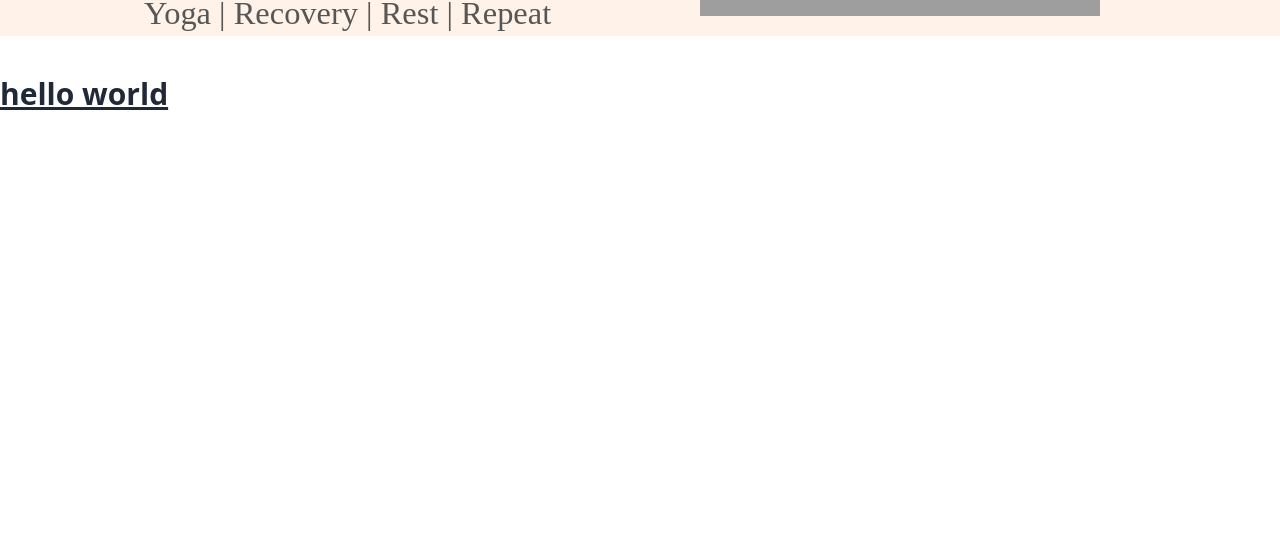
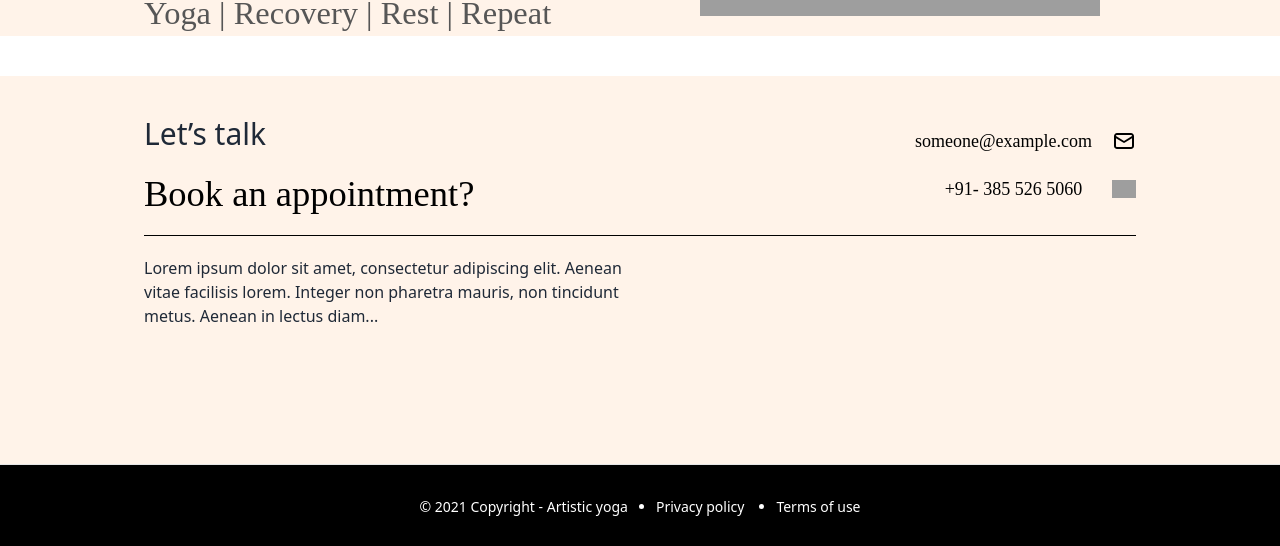
Before and after one commit to shoebbint/new-task, a React (Vite) app: page / in a window 1280 px wide. Shown: the part 929-1475 px from the top of the page. Before the commit the page ends 1043 px from the top, so only its background shows below. Built offline with nearby package versions, Linux system fonts and the light colour scheme; grey boxes are pictures that could not be loaded.

Commit message:
Footer-added

```diff
--- a/src/App.jsx
+++ b/src/App.jsx
@@ -1,7 +1,8 @@
 
 import './App.css'
-import FirstSection from './Components/FirstSection/FirstSection'
-import SecondSection from './Components/SecondSection/SecondSection'
+import FirstSection from './Components/Home/FirstSection/FirstSection'
+import SecondSection from './Components/Home/SecondSection/SecondSection'
+import Footer from './Components/Shared/Footer/Footer'
 import Header from './Components/Shared/Header/Header'
 
 function App() {
@@ -12,7 +13,7 @@ function App() {
   <Header></Header>
   <FirstSection className=''></FirstSection>
   <SecondSection></SecondSection>
-  <h1 className='text-3xl font-bold underline'>hello world</h1>
+  <Footer></Footer>
 </div>
   )
 }
--- /dev/null
+++ b/src/Components/Home/LastSection/LastSection.jsx
@@ -0,0 +1,11 @@
+import "./LastSection.css"
+
+const LastSection = () => {
+    return (
+        <div>
+
+        </div>
+    );
+};
+
+export default LastSection;
--- /dev/null
+++ b/src/Components/Shared/Footer/Footer.css
@@ -0,0 +1,11 @@
+.foot p{
+    color: #000;
+font-variant-numeric: lining-nums tabular-nums;
+
+/* Large p */
+font-family: "Avenir LT Std";
+font-size: 18px;
+font-style: normal;
+font-weight: 300;
+line-height: 156.5%; /* 28.17px */
+}
--- /dev/null
+++ b/src/Components/Shared/Footer/Footer.jsx
@@ -0,0 +1,71 @@
+import "./Footer.css";
+
+const Footer = () => {
+  return (
+    <div className="sec-bg">
+      <footer className="py-10 px-36">
+        <div className="flex justify-between border-b border-black pb-5 items-center">
+          <div>
+            <h1 className="text-3xl mb-5">Let’s talk</h1>
+            <h1 className="first-h1">Book an appointment?</h1>
+          </div>
+          <div className="foot">
+            <div className="flex justify-center items-center pb-5">
+              <div className="me-5">
+                <p className="">someone@example.com </p>
+              </div>
+              <div>
+                <svg
+                  xmlns="http://www.w3.org/2000/svg"
+                  width="24"
+                  height="24"
+                  viewBox="0 0 24 24"
+                  fill="none"
+                >
+                  <path
+                    d="M5.00195 4H19.002C19.7976 4 20.5607 4.31607 21.1233 4.87868C21.6859 5.44129 22.002 6.20435 22.002 7V17C22.002 17.7956 21.6859 18.5587 21.1233 19.1213C20.5607 19.6839 19.7976 20 19.002 20H5.00195C4.2063 20 3.44324 19.6839 2.88063 19.1213C2.31802 18.5587 2.00195 17.7956 2.00195 17V7C2.00195 6.20435 2.31802 5.44129 2.88063 4.87868C3.44324 4.31607 4.2063 4 5.00195 4ZM19.002 6H5.00195C4.73674 6 4.48238 6.10536 4.29485 6.29289C4.10731 6.48043 4.00195 6.73478 4.00195 7L12.002 11.88L20.002 7C20.002 6.73478 19.8966 6.48043 19.7091 6.29289C19.5215 6.10536 19.2672 6 19.002 6ZM4.00195 17C4.00195 17.2652 4.10731 17.5196 4.29485 17.7071C4.48238 17.8946 4.73674 18 5.00195 18H19.002C19.2672 18 19.5215 17.8946 19.7091 17.7071C19.8966 17.5196 20.002 17.2652 20.002 17V9.28L12.522 13.85C12.3699 13.9378 12.1975 13.984 12.022 13.984C11.8464 13.984 11.674 13.9378 11.522 13.85L4.00195 9.28V17Z"
+                    fill="black"
+                  />
+                </svg>
+              </div>
+            </div>
+
+            <div className="flex justify-center items-center justify-end ">
+              <div className="ms-auto">
+                <p>          +91- 385 526 5060</p>
+              </div>
+              <div className="ms-auto">
+                <img  width="24"
+                  height="24"
+                  src="https://s3-alpha-sig.figma.com/img/ad84/f197/29e1b451b2c0024d6473d1ed920ed9a9?Expires=1716768000&Key-Pair-Id=APKAQ4GOSFWCVNEHN3O4&Signature=f4~S8yJSmAMkAOocpg8De3jhMFgyhn33axh4xdiM7f~gJKxv37wuk5jwciD9RhlS52qwsRY43DYM9QDCTC4Xd9BXhqeMXX7WgeAoumXJCYl~xE9hKSCXr~qqYuIagAvvGTXyj80BDlwzQOxI0dCP5LU2MErXwj0imjNyPFwhE6TjSi5Q9Fqgh7sxwY6CrUTyhNum-10XVXrxt3-U2QVfSTG5zddx4Oy-3AQkbebgeQg5A3nATbVbvxtl8lDTzxkgl8yr5XWxqhDX19DN1gaNu-dbUUFunoz5naJJ-9Dk0vjPQ62OuTHWDADHeSGyKUxZbMM5c9K6RF7FDCbl1XEJWw__"
+                  alt=""
+                />
+              </div>
+            </div>
+          </div>
+        </div>
+        <div className="grid grid-cols-2 mb-24 pt-5">
+          <div>
+            {" "}
+            <p>
+              Lorem ipsum dolor sit amet, consectetur adipiscing elit. Aenean
+              vitae facilisis lorem. Integer non pharetra mauris, non tincidunt
+              metus. Aenean in lectus diam...{" "}
+            </p>
+          </div>
+        </div>
+      </footer>
+      <footer className="footer px-10 py-8 border-t bg-black text-white border-base-300">
+        <div className="   flex items-center justify-center mx-auto">
+          <p className="me-5">© 2021 Copyright - Artistic yoga </p>
+          <ul className="flex items-center justify-center list-disc">
+            <li className="me-8">Privacy policy</li>{" "}
+            <li className="">Terms of use</li>
+          </ul>
+        </div>
+      </footer>
+    </div>
+  );
+};
+
+export default Footer;
```
Also changed, not shown: src/Components/Home/FirstSection/FirstSection.css (renamed from src/Components/FirstSection/FirstSection.css), src/Components/Home/FirstSection/FirstSection.jsx (renamed from src/Components/FirstSection/FirstSection.jsx), src/Components/Home/LastSection/LastSection.css (added), src/Components/Home/SecondSection/SecondSection.css (renamed from src/Components/SecondSection/SecondSection.css), src/Components/Home/SecondSection/SecondSection.jsx (renamed from src/Components/SecondSection/SecondSection.jsx).
